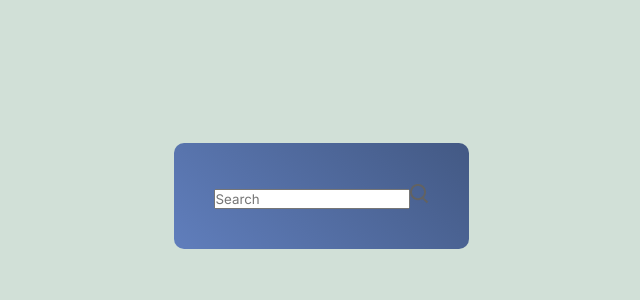
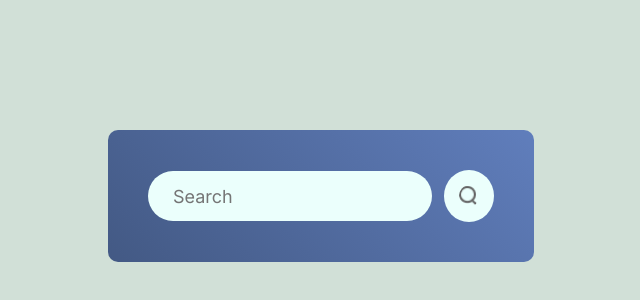
Before and after one commit to Mikeyy771/WeatherApp, a React (Vite) app in the folder Weatherapp/: page / in a window 1280 px wide. Shown: the part 204-504 px from the top of the page, without its empty margins (319-959 px from the left). Built offline with nearby package versions, Linux system fonts and the light colour scheme.

Commit message:
styling the search bar

```diff
--- a/Weatherapp/src/components/Weather.css
+++ b/Weatherapp/src/components/Weather.css
@@ -2,8 +2,30 @@
     place-self: center;
     padding: 40px;
     border-radius: 10px;
-    background-image: linear-gradient(45deg, #607ebc, #435984);
+    background-image: linear-gradient(45deg, #435984, #607ebc);
     display: flex;
     flex-direction: column;
     align-items: center;
 }
+.search-bar{
+    display: flex;
+    align-items: center;
+    gap: 12px;
+}
+.search-bar input{
+   height: 50px;
+   border: none;
+   outline: none;
+   border-radius: 40px;
+   padding-left: 25px;
+   color: #626262;
+   background: #ebfffc;
+   font-size: 18px;
+}
+.search-bar img{
+    width: 50px;
+    padding: 15px;
+    border-radius: 50%;
+    background: #ebfffc;
+    cursor: pointer;
+}
--- a/Weatherapp/src/components/Weather.jsx
+++ b/Weatherapp/src/components/Weather.jsx
@@ -5,7 +5,7 @@ import search_icon from '../assets/search.png';
 const Weather = () => {
   return (
     <div className='weather'>
-      <div className="search">
+      <div className="search-bar">
         <input type="text" placeholder='Search' />
         <img src={search_icon} alt="" />
       </div>
```
